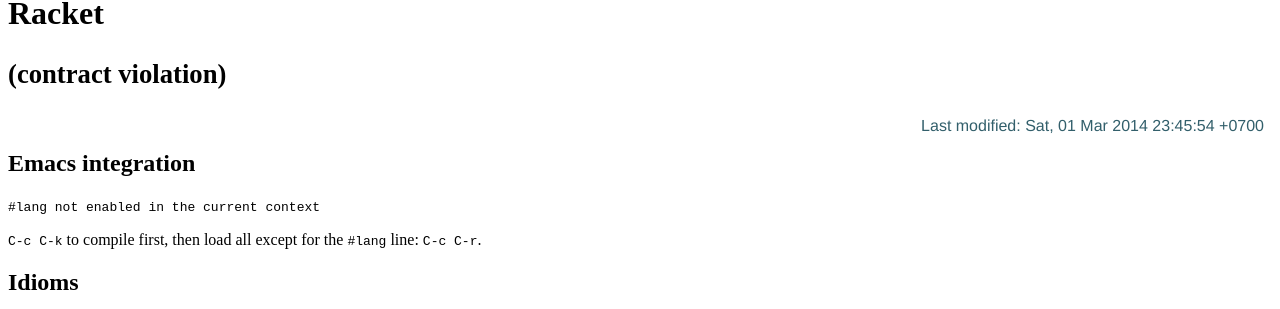
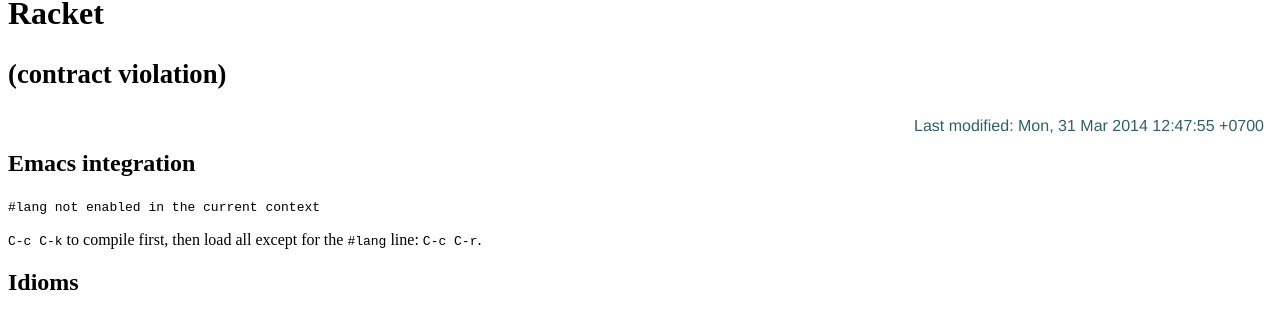
Before and after one commit to cmpitg/cmpitg.github.com, a Jekyll site: the page built from guides/racket.md, in a window 1280 px wide and 900 px high. Shown: the part 158-467 px from the top of the window. Built offline with Jekyll 4.4.1, drawn with Linux system fonts in a browser that asks for light colours; Markdown is read by kramdown in place of the engine named in the settings; a script that is not in the unit is left out; comment, search, counter and statistics services are not loaded.

Commit message:
Update style

````diff
--- a/guides/racket.md
+++ b/guides/racket.md
@@ -5,7 +5,7 @@
 category: Programming_Language
 tags: [racket, guide]
 permalink: /racket/
-last_updated: Sat, 01 Mar 2014 23:45:54 +0700
+last_updated: Mon, 31 Mar 2014 12:47:55 +0700
 ---
 {% include JB/setup %}
 
@@ -174,7 +174,7 @@
   #:exists 'replace)
 ```
 
-### `print` vs. `write` vs. `display`
+### `print` vs. `write` vs. `display` ###
 
 From [Racket Guide](http://docs.racket-lang.org/guide/read-write.html):
 
````
